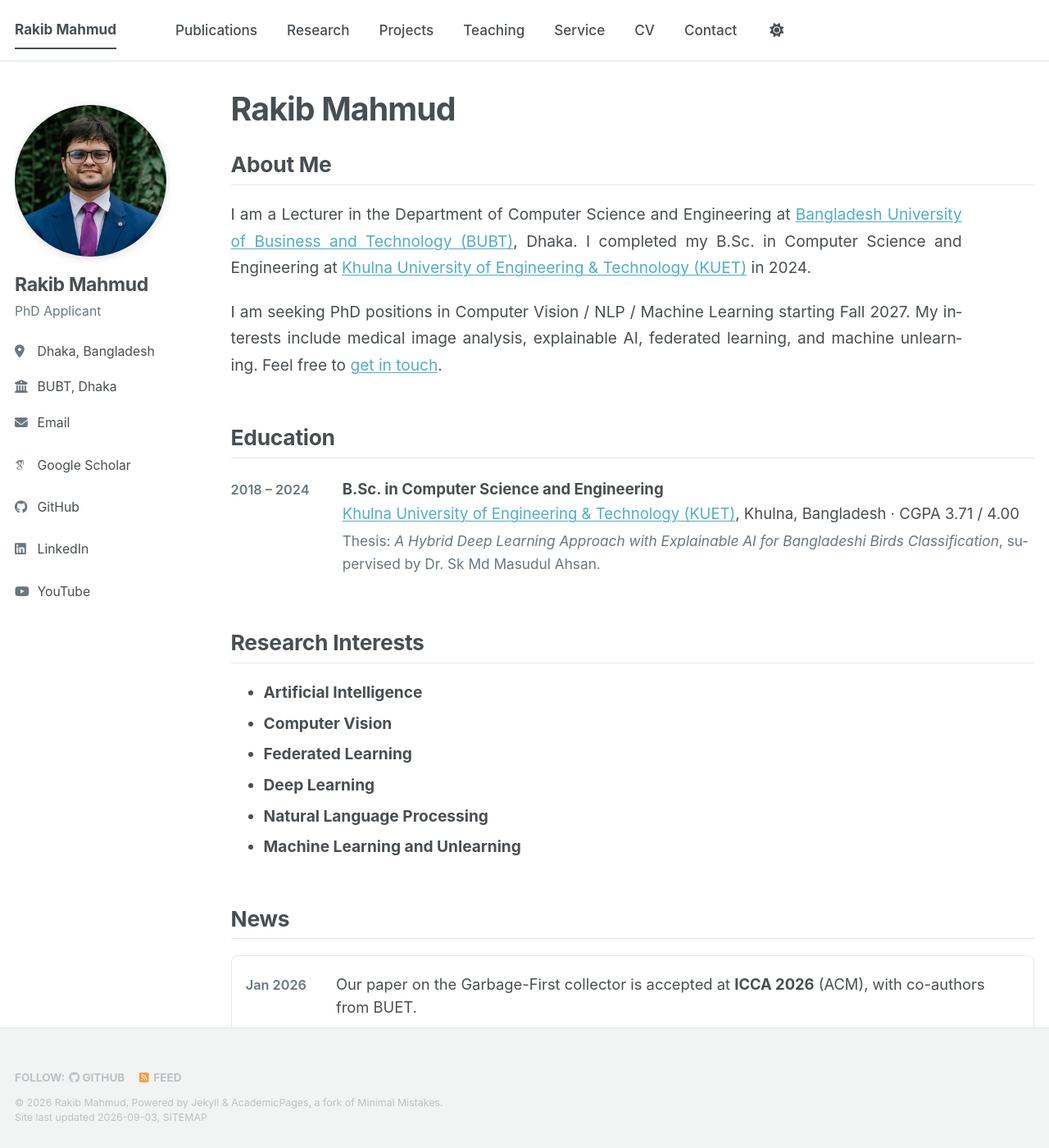
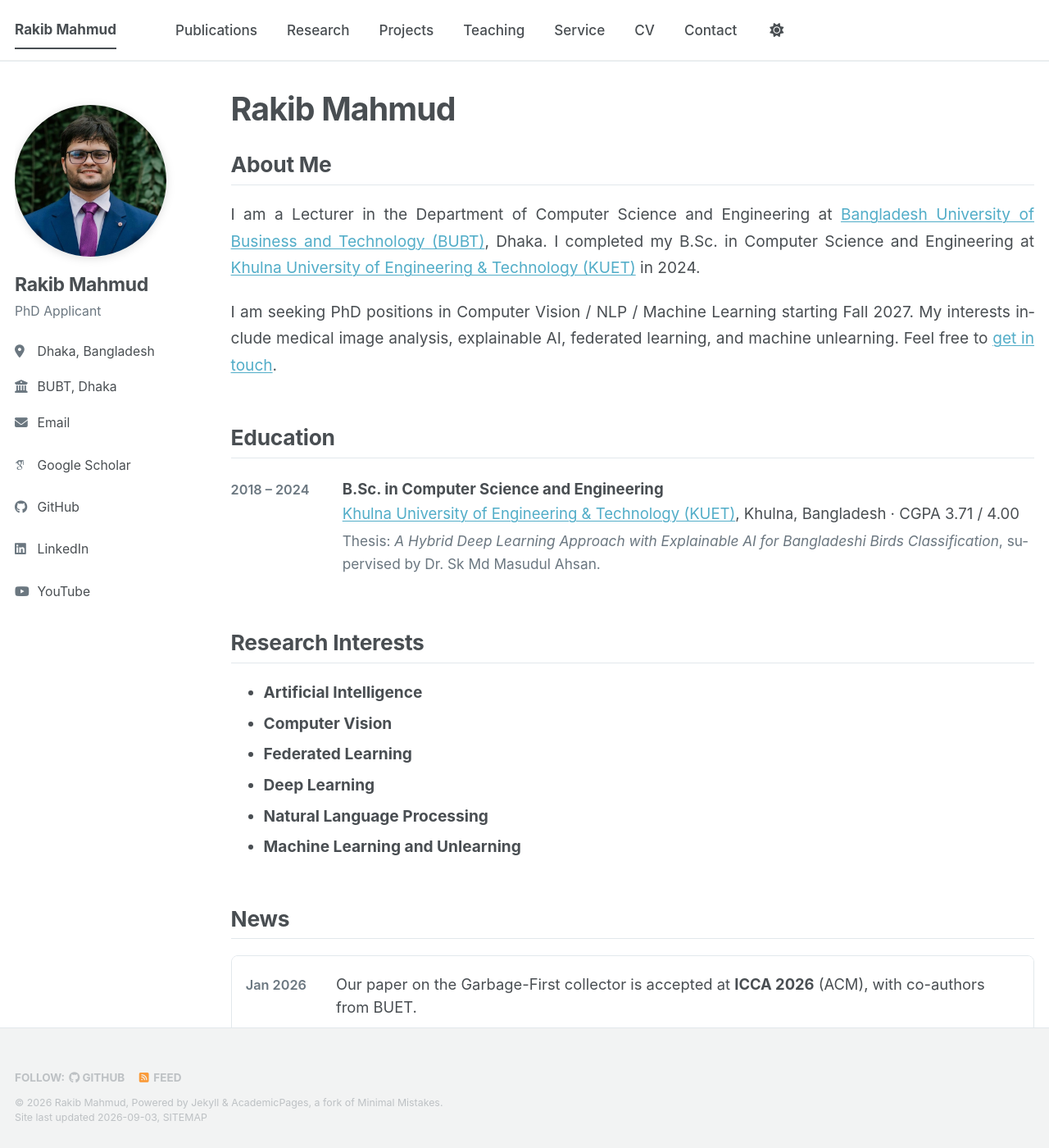
Before and after one commit to rakibMahmud/rakibMahmud.github.io, a Jekyll site: the page built from _pages/about.md, in a window 1280 px wide and 1400 px high. Shown: the whole window at 82% size. Built offline with Jekyll 4.4.1, drawn with Linux system fonts in a browser that asks for light colours; some web fonts are replaced; a script that is not in the unit is left out.

Commit message:
Align all content to a single right edge

```diff
--- a/_sass/_custom.scss
+++ b/_sass/_custom.scss
@@ -34,10 +34,10 @@ html[data-theme="dark"] {
   font-size: 1.0625em;
   line-height: 1.7;
 
-  > p,
-  > ul > li {
-    max-width: 74ch;
-  }
+  /* No reading-measure cap. A 74ch limit made body paragraphs stop well short
+     of the section rules, the Education list and the News panel, which all run
+     the full column — leaving a ragged right edge. Consistent alignment wins
+     here over the ideal line length. */
 
   p { margin: 0 0 1.1em; }
   ul, ol { margin-bottom: 1.3em; }
```
